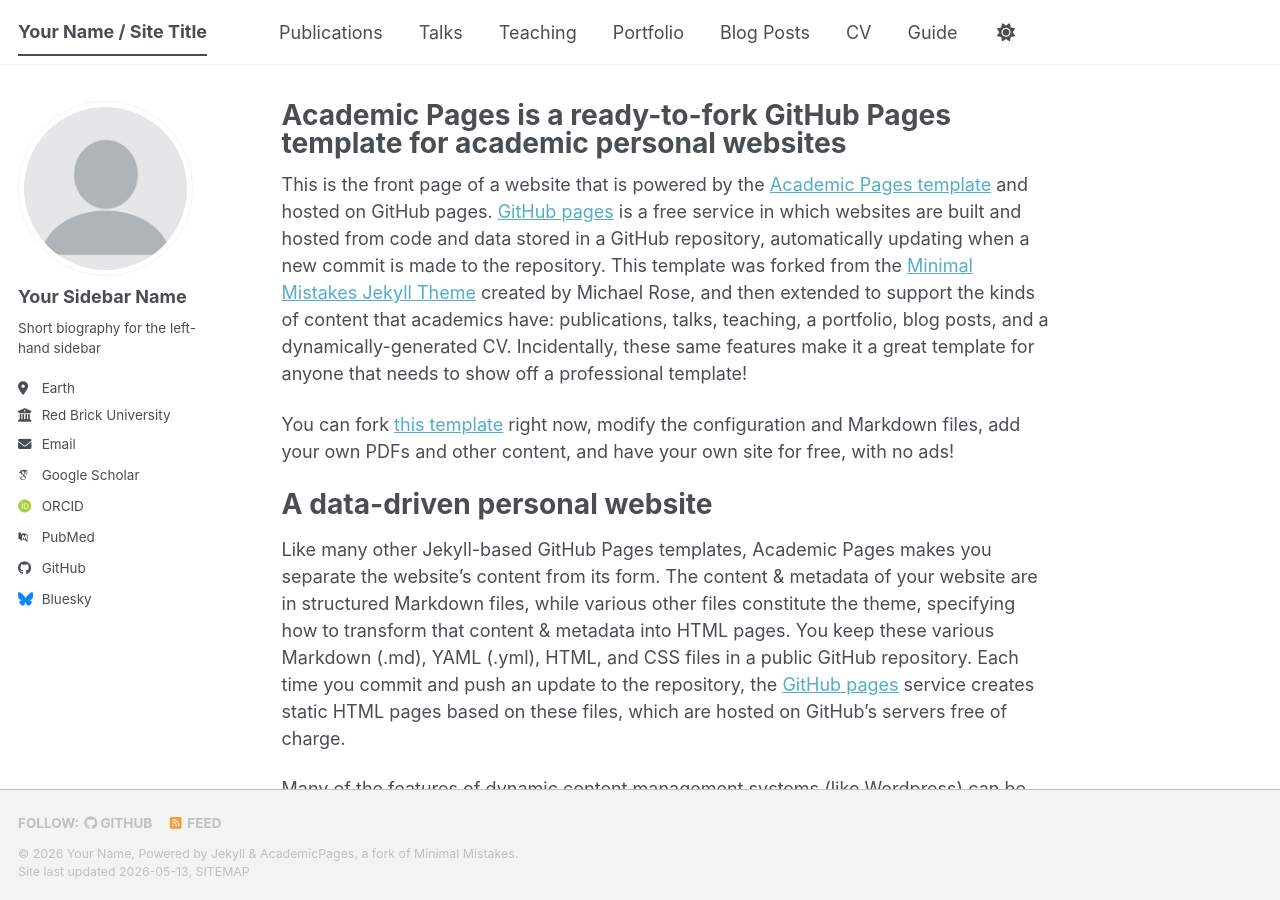
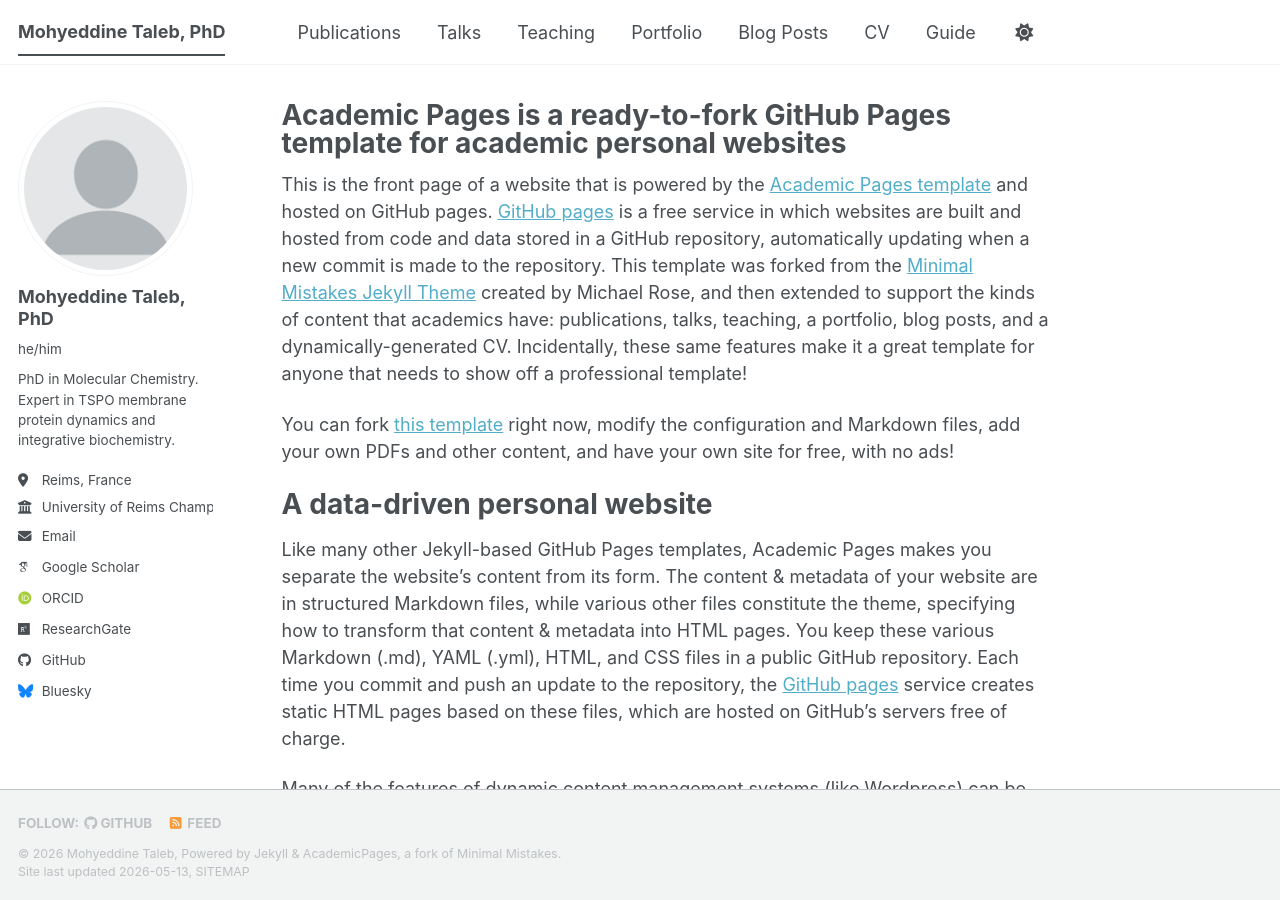
Before and after one commit to mohyeddine-taleb/mohyeddine-taleb.github.io, a Jekyll site: the page built from _pages/about.md, in a window 1280 px wide and 900 px high. Built offline with Jekyll 4.4.1, drawn with Linux system fonts in a browser that asks for light colours; some web fonts are replaced; a script bundle is joined from its source files by our own code; library files that are not in the unit come from our copies.

Commit message:
Update personal details in _config.yml
Updated personal information and site settings in _config.yml.

```diff
--- a/_config.yml
+++ b/_config.yml
@@ -7,45 +7,38 @@
 # server process.
 
 # Basic Site Settings
+# Basic Site Settings
 locale                   : "en-US"
-site_theme               : "default" # The available themes options are "default", "air", "sunrise", "mint", "dirt" and "contrast"
-title                    : "Your Name / Site Title"
+site_theme               : "default"
+title                    : "Mohyeddine Taleb, PhD"
 title_separator          : "-"
-name                     : &name "Your Name"
-description              : &description "Your Name's academic portfolio"   # Update this with a general description of your site, this is the default if not overridden by a page
-url                      : https://academicpages.github.io # The base hostname & protocol for your site e.g. "https://[your GitHub username].github.io",
-                                                           # or if you already have some other page hosted on Github then use "https://[your GitHub username].github.io/[Your Repo Name]"
-baseurl                  : "" # the subpath of your site, e.g. "/blog"
-repository               : "academicpages/academicpages.github.io"
+name                     : &name "Mohyeddine Taleb"
+description              : &description "PhD Graduate specializing in Protein Biochemistry and Computational Biophysics. Expertise in MD simulations, Docking, and Protein Purification."
+url                      : "https://mohyeddine-taleb.github.io"
+baseurl                  : ""
+repository               : "mohyeddine-taleb/mohyeddine-taleb.github.io"
 
-# Site Author - The following control what appear as part of the author content on the side bar.
-#               If a field is blank the icon and link will not appear, otherwise it will be shown.
-#               Additional customization can be done by editing /_includes/author-profile.html
+# Site Author
 author:
   # Biographic information
-  avatar           : "profile.png"
-  name             : "Your Sidebar Name"
-  pronouns         : # example: "she/her"
-  bio              : "Short biography for the left-hand sidebar"
-  location         : "Earth"
-  employer         : "Red Brick University"
-  uri              : # URL
-  email            : "none@example.org"
+  avatar           : "profile.png" # Make sure to name your photo profile.png and put it in the /images/ folder
+  name             : "Mohyeddine Taleb, PhD"
+  pronouns         : "he/him"
+  bio              : "PhD in Molecular Chemistry. Expert in TSPO membrane protein dynamics and integrative biochemistry."
+  location         : "Reims, France"
+  employer         : "University of Reims Champagne-Ardenne"
+  email            : "mohyeddine.taleb@univ-reims.fr"
 
   # Academic websites
-  academia         : # URL
-  arxiv            : # URL - Update with the correct link to your profile
-  googlescholar    : "https://scholar.google.com/citations?user=PS_CX0AAAAAJ"
-  inspire-hep      : # URL
-  impactstory      : # URL
-  orcid            : "https://orcid.org/yourorcidurl"
-  semantic         : # URL
-  ssrn             : # URL
-  pubmed           : "https://www.ncbi.nlm.nih.gov/pubmed/?term=john+snow"
-  researchgate     : # URL
-  scopus           : # URL
-  zotero           : # URL
+  googlescholar    : "" # Add your link here once you have your profile ready
+  orcid            : "" # Add your ORCID link here
+  researchgate     : "" # Add your ResearchGate link here
 
+  # Repositories and software development
+  github           : "mohyeddine-taleb"
+
+  # Social media
+  linkedin         : "mohyeddine-taleb" # Replace with your actual LinkedIn username slug
 
   # Repositories and software development
   bitbucket        : # Username - Update with your username on the site
```
